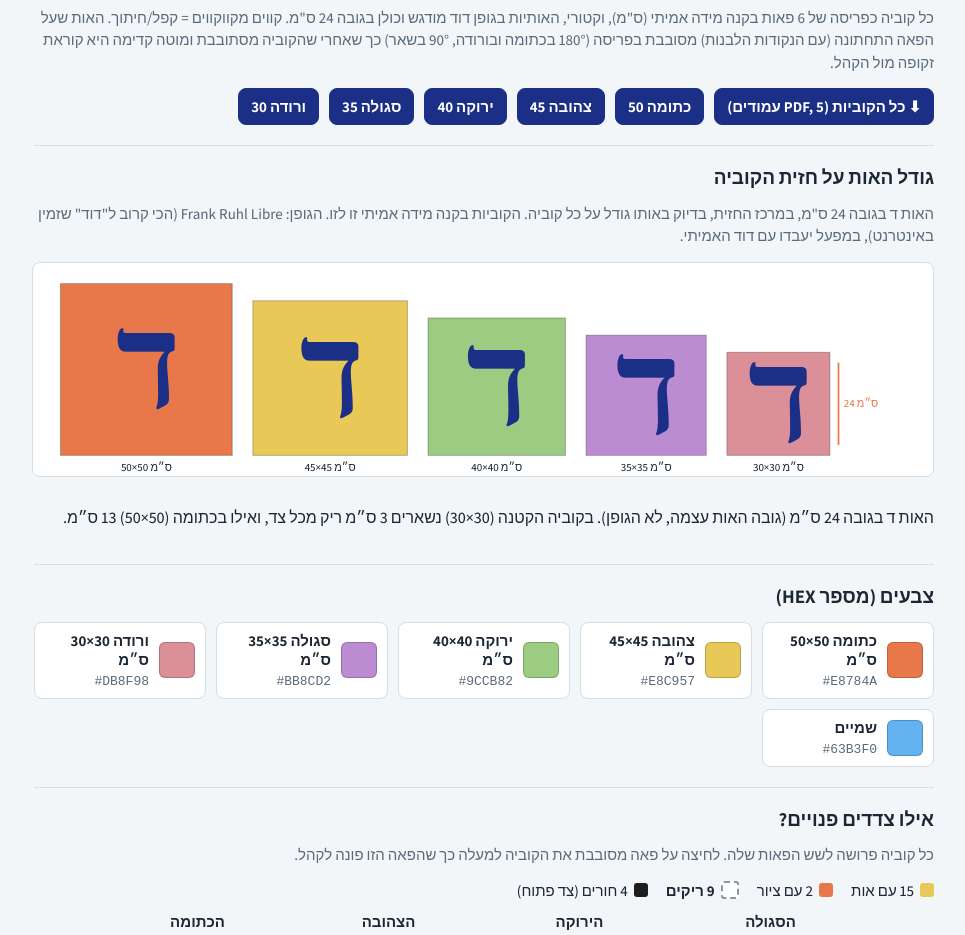
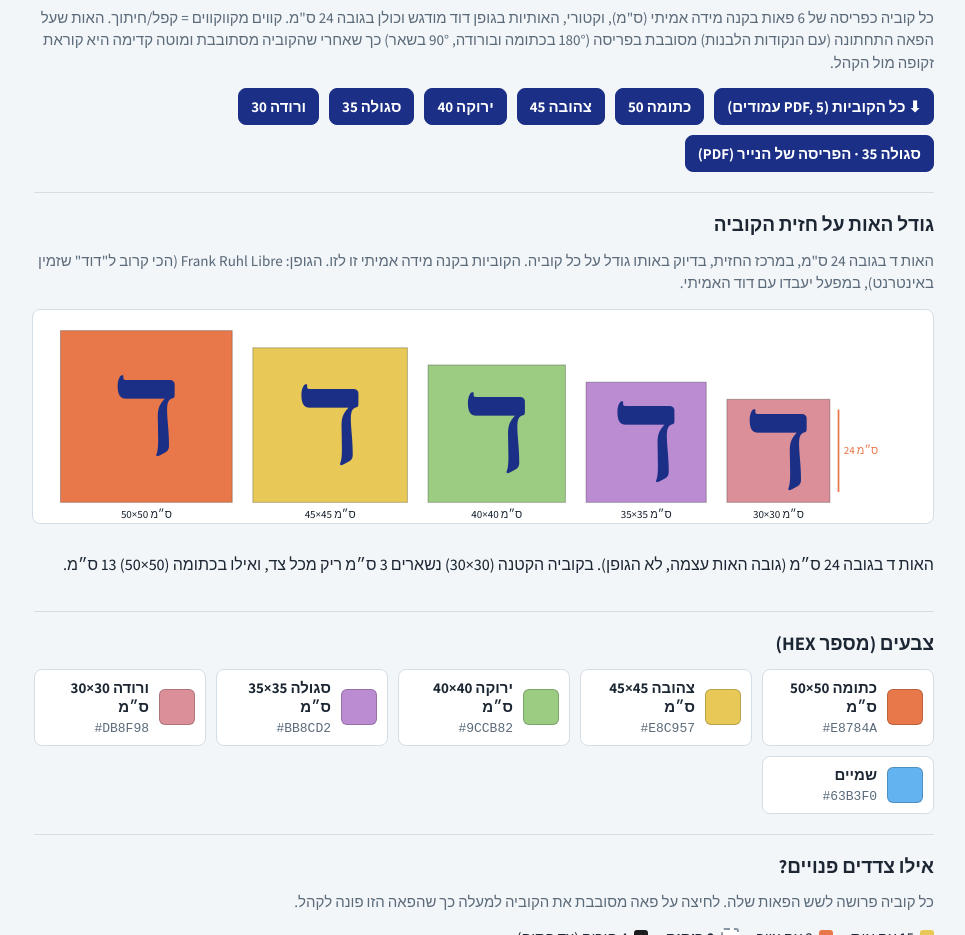
Before and after one commit to neryanoy/cube-words, a plain HTML site: page index.html in a window 1280 px wide. Shown: the part 1260-2195 px from the top of the page, without its empty margins (156-1121 px from the left). Drawn offline with nearby package versions, Linux system fonts and the light colour scheme; a web font is replaced by a local one.

Commit message:
purple net in NN's paper-model layout
Co-Authored-By: Claude Sonnet 5.5 <noreply@anthropic.com>

```diff
--- a/index.html
+++ b/index.html
@@ -206,6 +206,7 @@
       <a class="get" href="print/cubes/cube-3-green-40cm.svg" download>ירוקה 40</a>
       <a class="get" href="print/cubes/cube-4-purple-35cm.svg" download>סגולה 35</a>
       <a class="get" href="print/cubes/cube-5-pink-30cm.svg" download>ורודה 30</a>
+      <a class="get" href="print/cubes/cube-4-purple-35cm-NN-layout.pdf" download>סגולה 35 · הפריסה של הנייר (PDF)</a>
     </div>
   </section>
 
```
Also changed, not shown: print/cubes/cube-4-purple-35cm-NN-layout.svg (added), 1 other file.
